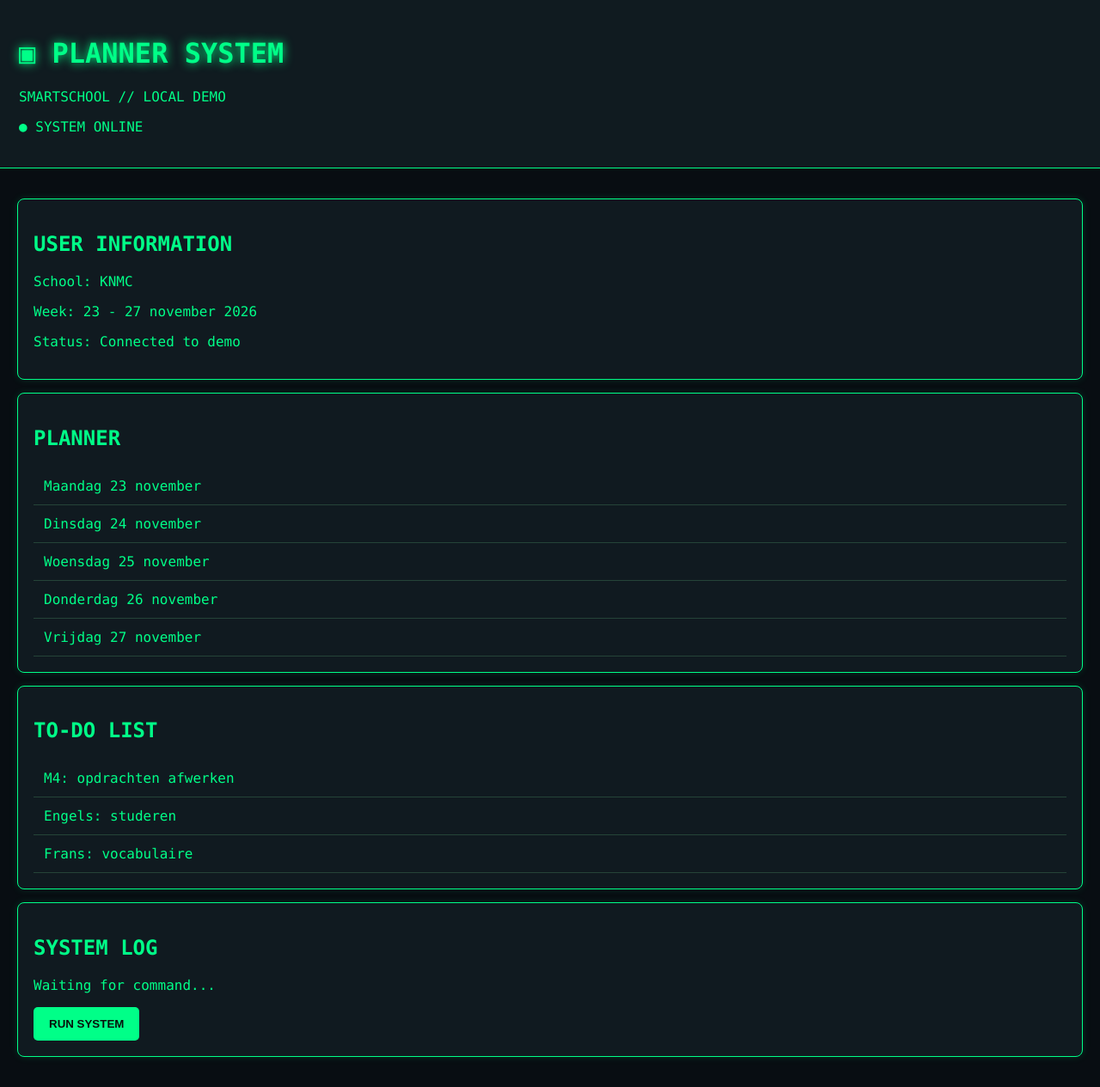
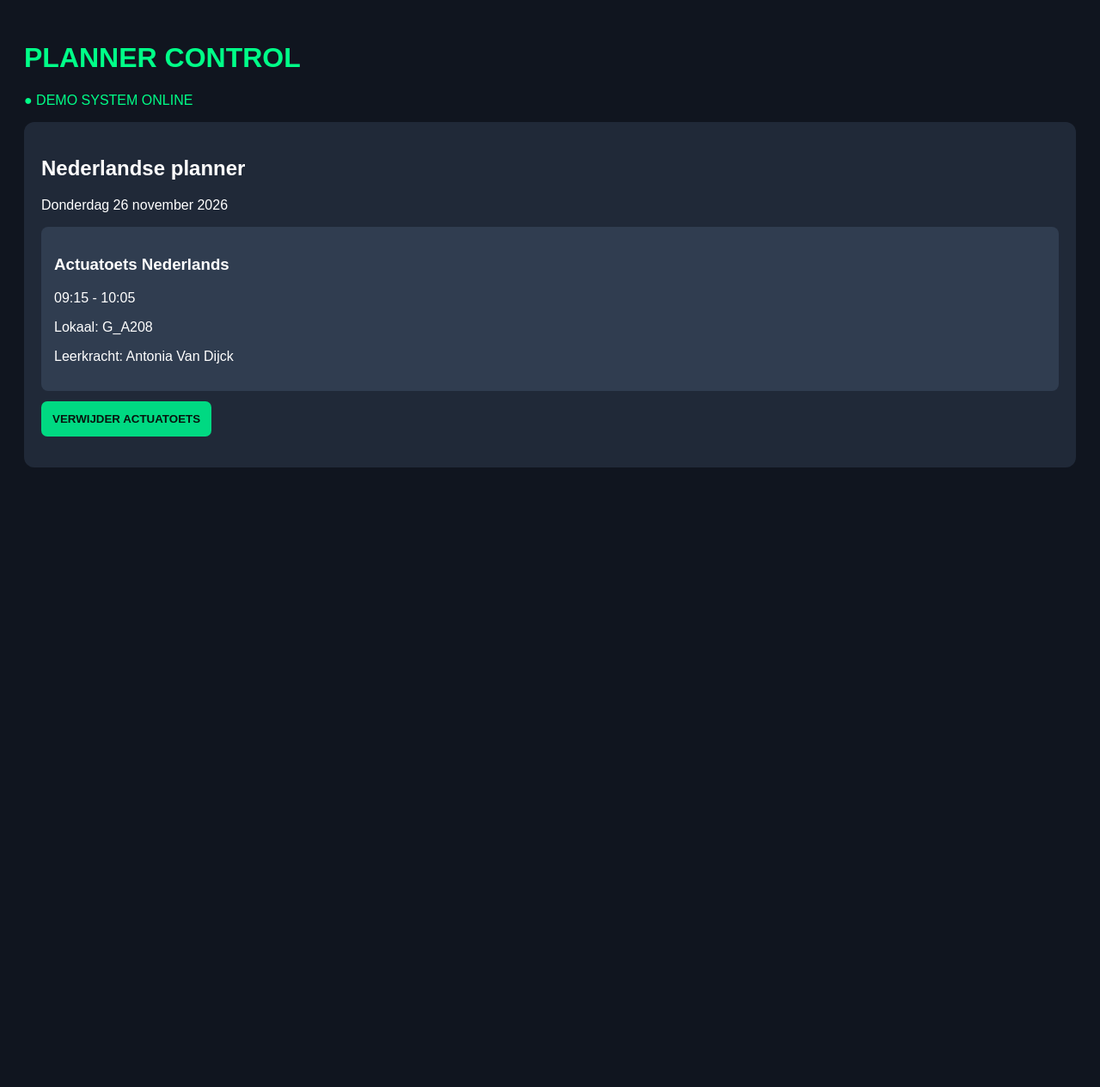
Before and after one commit to 1tarrahiilyas2-ctrl/Myslap, a plain HTML site: page index.html in a window 1280 px wide. Shown: the whole page at 86% size. After the commit the page ends 800 px from the top, so only its background shows below. Drawn offline with Linux system fonts and the light colour scheme.

Commit message:
Refactor index.html for planner control interface
Updated the layout and styling of the planner system, including title changes, background colors, and button styles. Added a new section for the Dutch test and removed the old system log and to-do list sections.

```diff
--- a/index.html
+++ b/index.html
@@ -4,90 +4,71 @@
 <head>
 <meta charset="UTF-8">
 <meta name="viewport" content="width=device-width, initial-scale=1">
-<title>Planner System</title>
+<title>Planner Control</title>
 <style>
-* { box-sizing: border-box; }
 body {
-  margin: 0;
-  background: #080d12;
-  color: #00ff88;
-  font-family: Consolas, monospace;
+  background:#10151f;
+  color:white;
+  font-family:Arial,sans-serif;
+  padding:20px;
 }
-header {
-  padding: 22px;
-  background: #101b20;
-  border-bottom: 1px solid #00ff88;
+h1 {color:#00ff88}
+.panel {
+  background:#202938;
+  padding:20px;
+  border-radius:12px;
+  margin:15px 0;
 }
-h1 { text-shadow: 0 0 12px #00ff88; }
-main { padding: 20px; }
-.panel {
-  background: #101a20;
-  border: 1px solid #00ff88;
-  padding: 18px;
-  margin: 15px 0;
-  border-radius: 8px;
-  box-shadow: 0 0 10px #00ff8822;
+.test {
+  background:#303d50;
+  padding:15px;
+  border-radius:8px;
 }
-.status { color: #00ff88; }
 button {
-  background: #00ff88;
-  color: #07110b;
-  border: none;
-  padding: 12px 18px;
-  font-weight: bold;
-  cursor: pointer;
-  border-radius: 5px;
+  background:#00d982;
+  color:#07140e;
+  border:0;
+  padding:13px;
+  border-radius:7px;
+  font-weight:bold;
+  margin-top:12px;
+  cursor:pointer;
 }
-button:hover { background: white; }
-.item {
-  padding: 12px;
-  border-bottom: 1px solid #254438;
-}
+.status {color:#00ff88}
 </style>
 </head>
 <body>
 
-<header>
-  <h1>▣ PLANNER SYSTEM</h1>
-  <p>SMARTSCHOOL // LOCAL DEMO</p>
-  <p class="status">● SYSTEM ONLINE</p>
-</header>
+<h1>PLANNER CONTROL</h1>
+<p class="status">● DEMO SYSTEM ONLINE</p>
 
-<main>
-  <div class="panel">
-    <h2>USER INFORMATION</h2>
-    <p>School: KNMC</p>
-    <p>Week: 23 - 27 november 2026</p>
-    <p>Status: Connected to demo</p>
-  </div>
+<div class="panel">
+<h2>Nederlandse planner</h2>
+<p>Donderdag 26 november 2026</p>
 
-  <div class="panel">
-    <h2>PLANNER</h2>
-    <div class="item">Maandag 23 november</div>
-    <div class="item">Dinsdag 24 november</div>
-    <div class="item">Woensdag 25 november</div>
-    <div class="item">Donderdag 26 november</div>
-    <div class="item">Vrijdag 27 november</div>
-  </div>
+<div class="test" id="dutchTest">
+  <h3>Actuatoets Nederlands</h3>
+  <p>09:15 - 10:05</p>
+  <p>Lokaal: G_A208</p>
+  <p>Leerkracht: Antonia Van Dijck</p>
+</div>
 
-  <div class="panel">
-    <h2>TO-DO LIST</h2>
-    <div class="item">M4: opdrachten afwerken</div>
-    <div class="item">Engels: studeren</div>
-    <div class="item">Frans: vocabulaire</div>
-  </div>
+<button onclick="removeTest()">
+VERWIJDER ACTUATOETS
+</button>
 
-  <div class="panel">
-    <h2>SYSTEM LOG</h2>
-    <p id="log">Waiting for command...</p>
-    <button onclick="runSystem()">RUN SYSTEM</button>
-  </div>
-</main>
+<p id="status"></p>
+</div>
 
 <script>
-function runSystem() {
-  document.getElementById("log").innerHTML =
-    "Demo planner bijgewerkt. Geen echte Smartschool-data gewijzigd.";
+function removeTest() {
+  const test = document.getElementById("dutchTest");
+
+  if (test) {
+    test.remove();
+    document.getElementById("status").textContent =
+      "Actuatoets verwijderd uit de lokale demo.";
+  }
 }
 </script>
 
```
